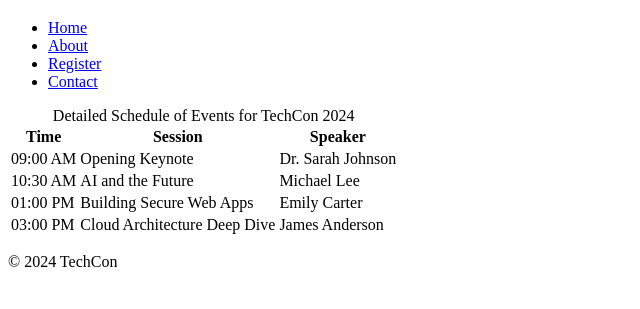
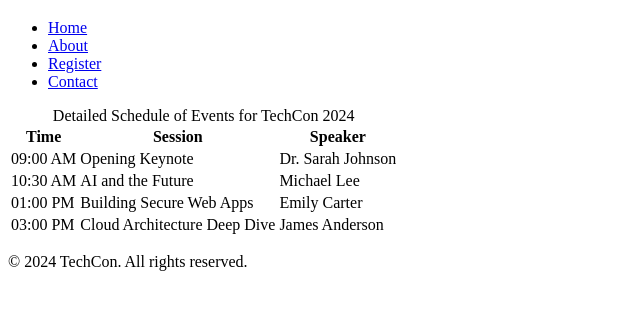
Before and after one commit to fridaysalami10-creator/TechCon_HTML, a plain HTML site: page techcon_website/schedule.html in a window 1280 px wide. Shown: the part 61-370 px from the top of the page, without its empty margins (0-640 px from the left). Drawn offline with Linux system fonts and the light colour scheme.

Commit message:
Added correct footer to schedule.html

```diff
--- a/techcon_website/schedule.html
+++ b/techcon_website/schedule.html
@@ -56,8 +56,9 @@
     </main>
 
     <footer>
-        <p>&copy; 2024 TechCon</p>
+        <p>&copy; 2024 TechCon. All rights reserved.</p>
     </footer>
+
 
 </body>
 
```
